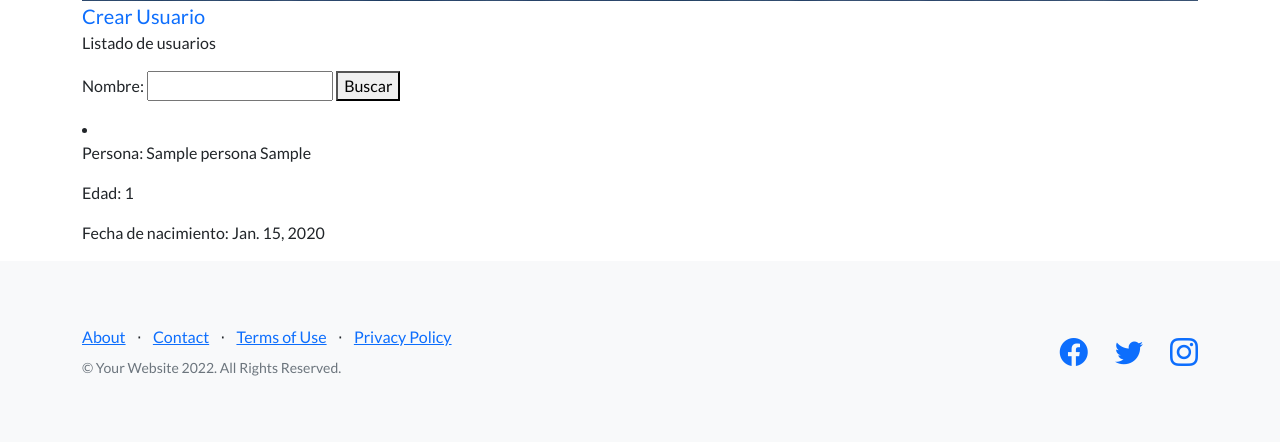
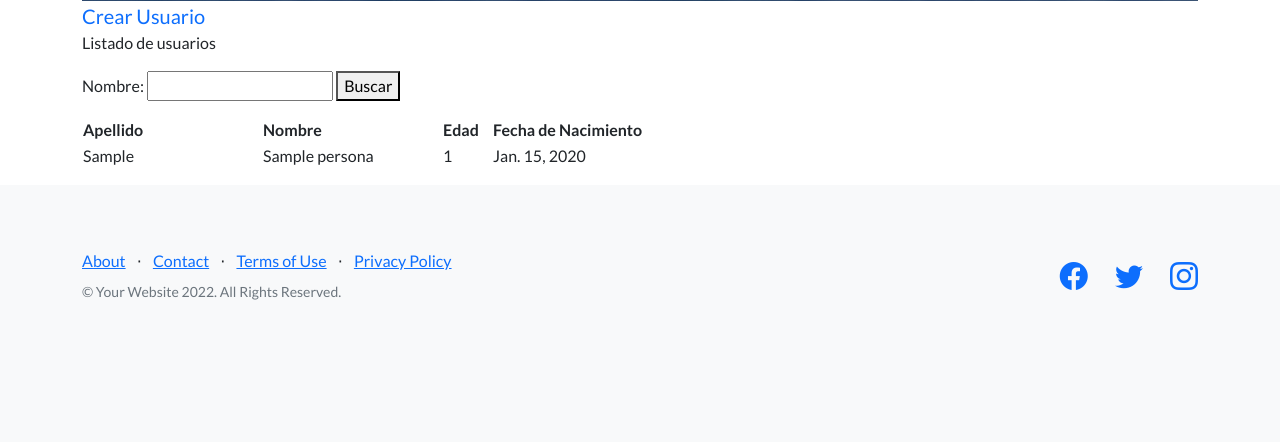
Before and after one commit to ferdezmar/Entrega1-Carota-FernandezMardaraz, a Django app: page /ver-usuarios/ in a window 1280 px wide. Shown: the part 545-987 px from the top of the page. After the commit the page ends 845 px from the top, so only its background shows below. Run offline with Django 4.2, Linux system fonts and the light colour scheme; tables that the repository leaves empty hold one stand-in row (values such as "Sample post"); some libraries are stand-ins or nearby versions.

Commit message:
Se mejora la vista de usuarios listandolos con una tabla de HTML.

```diff
--- a/home/templates/home/ver_usuarios.html
+++ b/home/templates/home/ver_usuarios.html
@@ -22,11 +22,26 @@ Usuarios
 <p>
     {% if personas %}
 
+        <table>
+        <tr>
+            <th width="180px">Apellido</th>
+            <th width="180px">Nombre</th>
+            <th width="50px">Edad</th>
+            <th width="180px">Fecha de Nacimiento</th>
+        </tr>
         {% for persona in personas %}
-            <li><p> Persona: {{persona.nombre}} {{persona.apellido}}</p>
-            <p>Edad: {{persona.edad}}</p>
-            <p>Fecha de nacimiento: {{persona.fecha_nacimiento}} </p></li>
+            <tr>
+            <td>{{persona.apellido}}</td>
+            <td>{{persona.nombre}}</td>
+            <td>{{persona.edad}}</td>
+            {% if persona.fecha_nacimiento %}
+                <td>{{persona.fecha_nacimiento}}</td>
+            {% else %}
+                <td></td>
+            </tr>
+            {% endif %}
         {% endfor %}
+        </table>
 
     {% else %}
         <p>No hay usuarios creados o la busqueda no coincide.</p>
```
